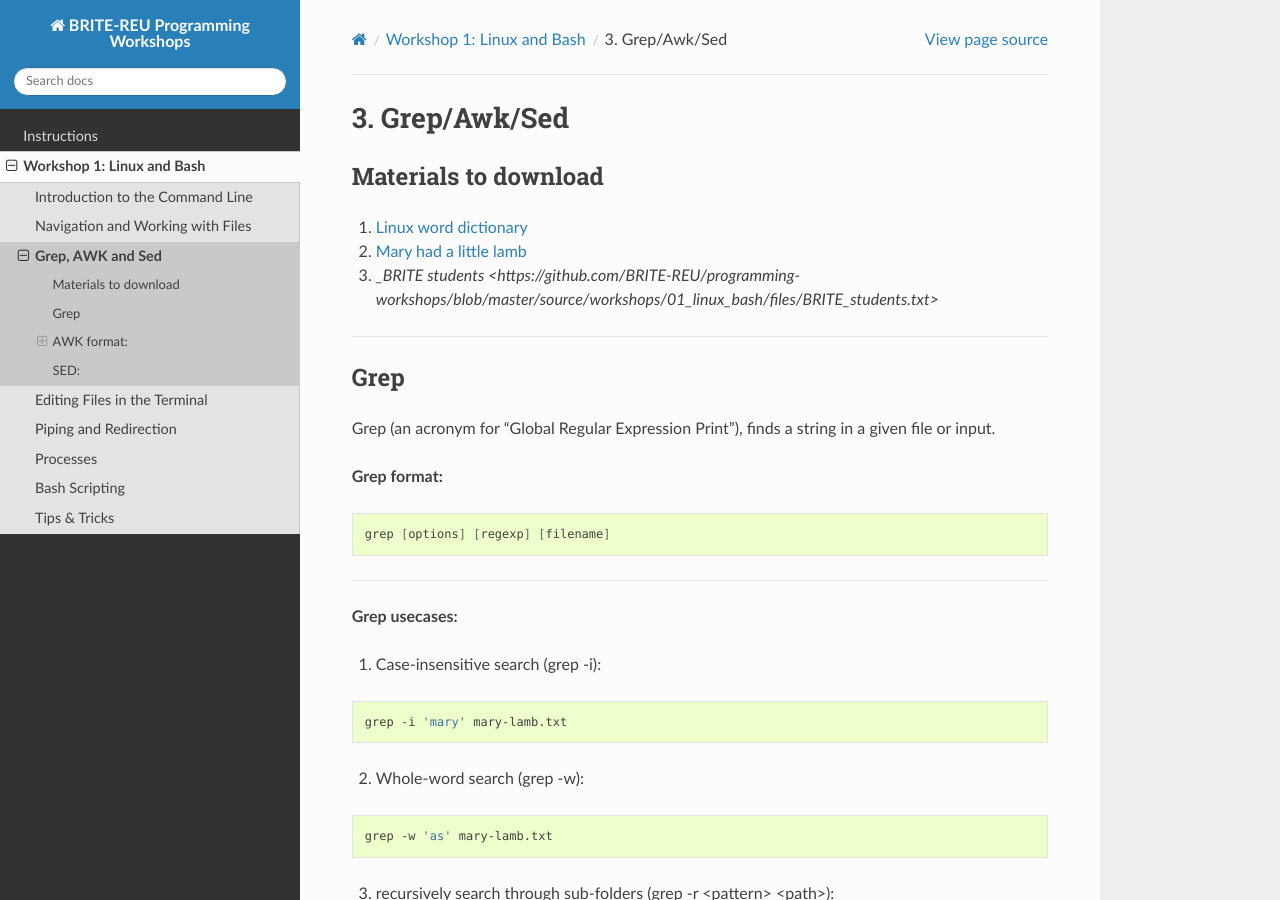
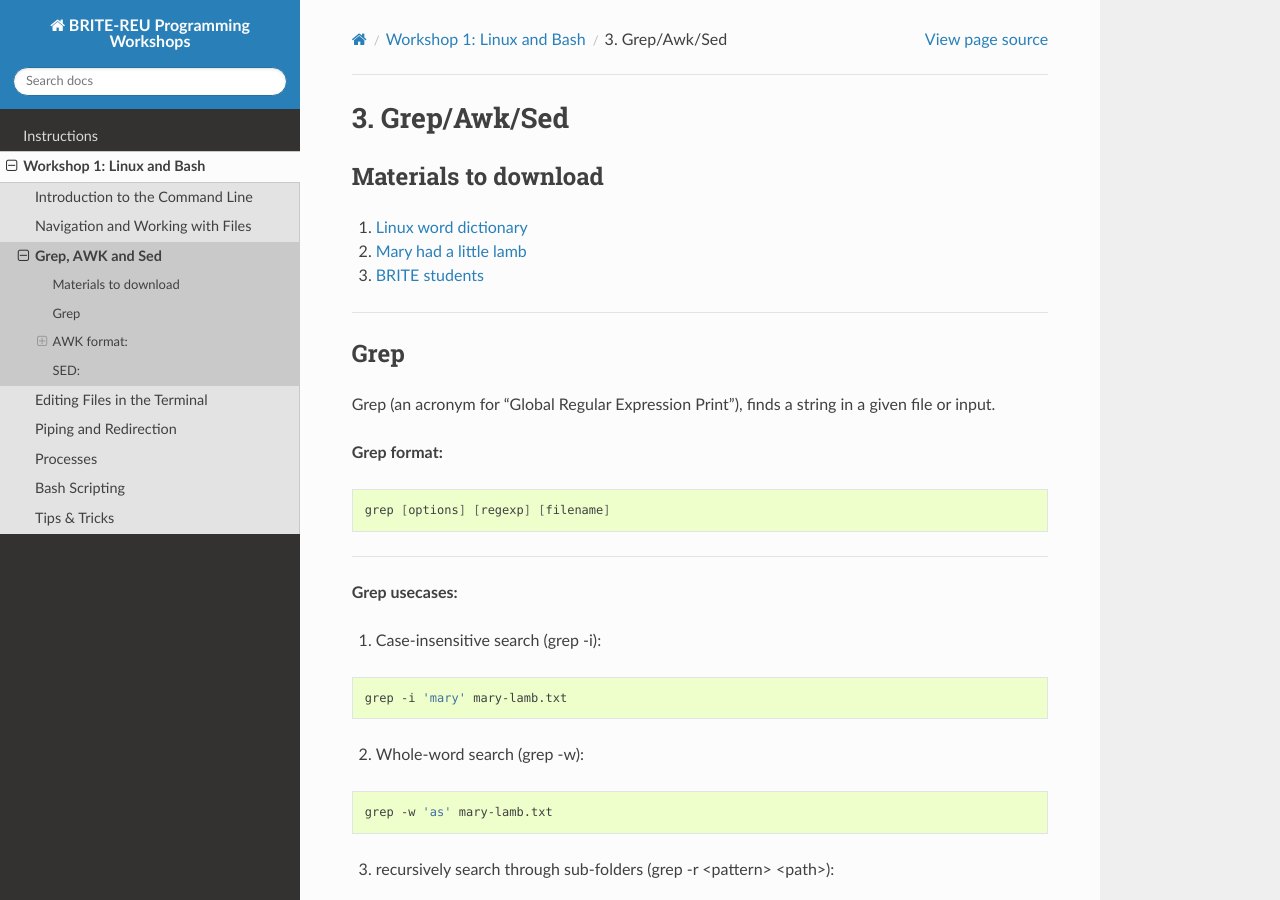
Before and after one commit to BRITE-REU/programming-workshops, a Sphinx documentation site: the page built from source/workshops/01_linux_bash/grep_awk_sed.rst, in a window 1280 px wide and 900 px high. Built offline with Sphinx 7.4.7 and the Read the Docs theme 2.0.0, drawn with Linux system fonts in a browser that asks for light colours.

Commit message:
Update grep_awk_sed.rst

```diff
--- a/source/workshops/01_linux_bash/grep_awk_sed.rst
+++ b/source/workshops/01_linux_bash/grep_awk_sed.rst
@@ -6,7 +6,7 @@
 
 1. `Linux word dictionary <https://github.com/BRITE-REU/programming-workshops/tree/master/source/workshops/01_linux_bash/files/cracklib-small.txt>`_
 2. `Mary had a little lamb <https://github.com/BRITE-REU/programming-workshops/tree/master/source/workshops/01_linux_bash/files/mary-lamb.txt>`_
-3. `_BRITE students <https://github.com/BRITE-REU/programming-workshops/blob/master/source/workshops/01_linux_bash/files/BRITE_students.txt>`
+3. `BRITE students <https://github.com/BRITE-REU/programming-workshops/blob/master/source/workshops/01_linux_bash/files/BRITE_students.txt>`_
 
 --------------------
 
```
